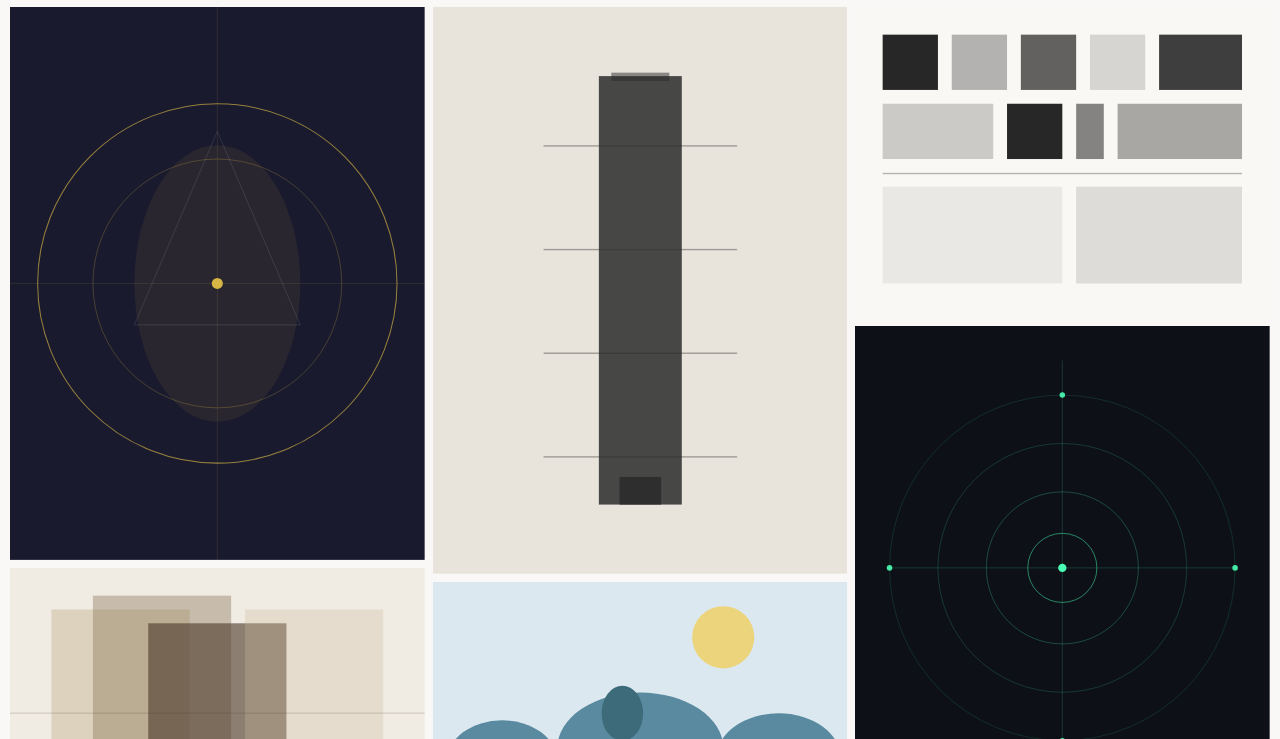
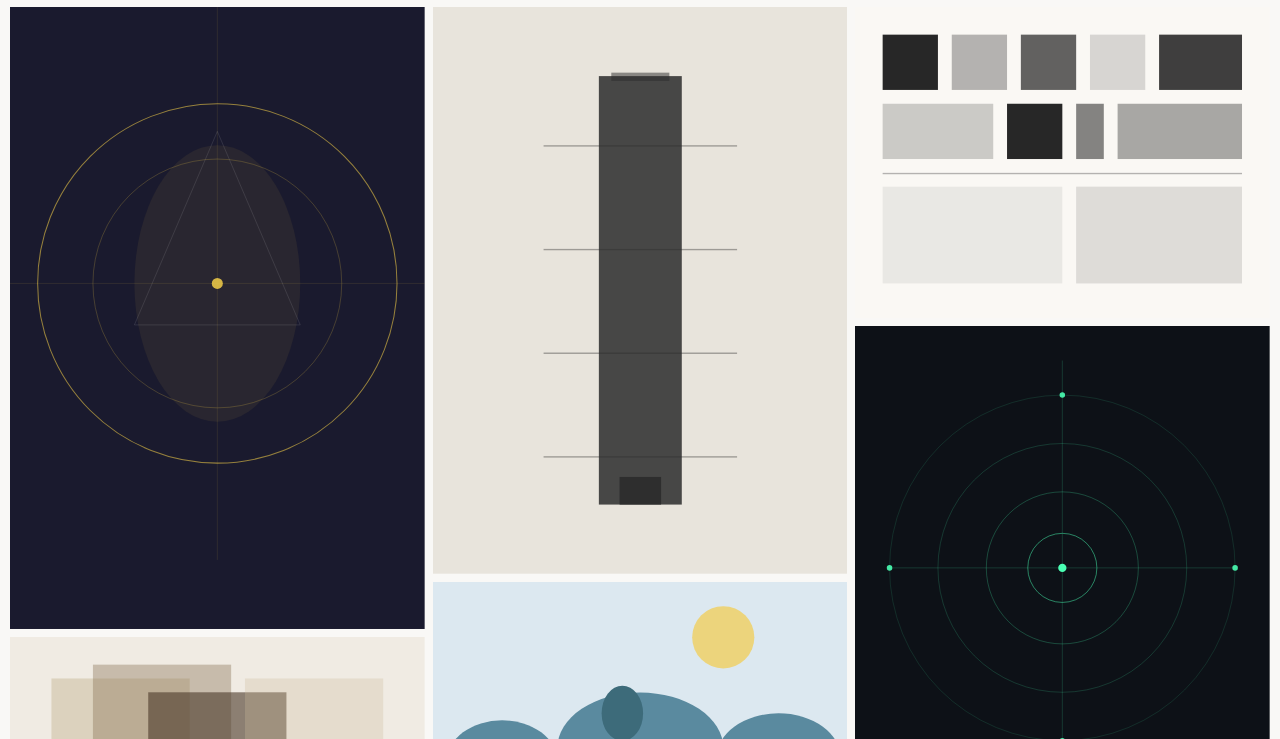
Before and after one commit to agtdesignstudio/Portfolio, a plain HTML site: page index.html in a window 1280 px wide. Shown: the part 61-800 px from the top of the page. Drawn offline with nearby package versions, Linux system fonts and the light colour scheme; a web font is replaced by a local one.

Commit message:
Update index.html

```diff
--- a/index.html
+++ b/index.html
@@ -52,7 +52,7 @@
 
 <main class="grid" id="gallery">
 
-<div class="item"><svg viewBox="0 0 600 800" xmlns="file:///C:/Users/Usuario/Desktop/Site/Yellow%20Eyes%20Poster%202000x3000%203.svg"><rect width="600" height="800" fill="#1a1a2e"/><circle cx="300" cy="400" r="260" fill="none" stroke="#e8c547" stroke-width="1.5" opacity=".6"/><circle cx="300" cy="400" r="180" fill="none" stroke="#e8c547" stroke-width=".8" opacity=".4"/><ellipse cx="300" cy="400" rx="120" ry="200" fill="#e8c547" opacity=".07"/><line x1="0" y1="400" x2="600" y2="400" stroke="#e8c547" stroke-width=".5" opacity=".3"/><line x1="300" y1="0" x2="300" y2="800" stroke="#e8c547" stroke-width=".5" opacity=".3"/><polygon points="300,180 420,460 180,460" fill="none" stroke="#fff" stroke-width="1" opacity=".15"/><circle cx="300" cy="400" r="8" fill="#e8c547" opacity=".9"/></svg><div class="over"><span class="lbl">key art — série i</span></div></div>
+<div class="item"><svg viewBox="0 0 600 900" xmlns="https://raw.githubusercontent.com/agtdesignstudio/Portfolio/bd7487270e71f2e6378d4343cf6772d0839fbb6a/Yellow%20Eyes%20Poster.svg"><rect width="600" height="900" fill="#1a1a2e"/><circle cx="300" cy="400" r="260" fill="none" stroke="#e8c547" stroke-width="1.5" opacity=".6"/><circle cx="300" cy="400" r="180" fill="none" stroke="#e8c547" stroke-width=".8" opacity=".4"/><ellipse cx="300" cy="400" rx="120" ry="200" fill="#e8c547" opacity=".07"/><line x1="0" y1="400" x2="600" y2="400" stroke="#e8c547" stroke-width=".5" opacity=".3"/><line x1="300" y1="0" x2="300" y2="800" stroke="#e8c547" stroke-width=".5" opacity=".3"/><polygon points="300,180 420,460 180,460" fill="none" stroke="#fff" stroke-width="1" opacity=".15"/><circle cx="300" cy="400" r="8" fill="#e8c547" opacity=".9"/></svg><div class="over"><span class="lbl">key art — yelloweyes</span></div></div>
 
 <div class="item"><svg viewBox="0 0 600 420" xmlns="http://www.w3.org/2000/svg"><rect width="600" height="420" fill="#f0ebe3"/><rect x="60" y="60" width="200" height="300" fill="#c9b99a" opacity=".5"/><rect x="120" y="40" width="200" height="300" fill="#8b7355" opacity=".4"/><rect x="200" y="80" width="200" height="260" fill="#4a3728" opacity=".6"/><rect x="340" y="60" width="200" height="300" fill="#c9b99a" opacity=".3"/><line x1="0" y1="210" x2="600" y2="210" stroke="#4a3728" stroke-width=".8" opacity=".4"/></svg><div class="over"><span class="lbl">illustration — abstrato ii</span></div></div>
 
```
